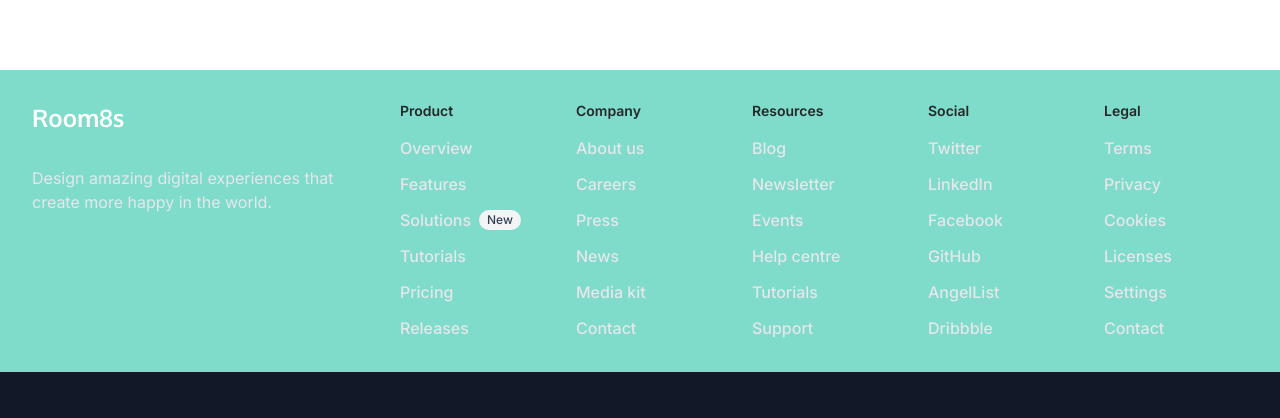
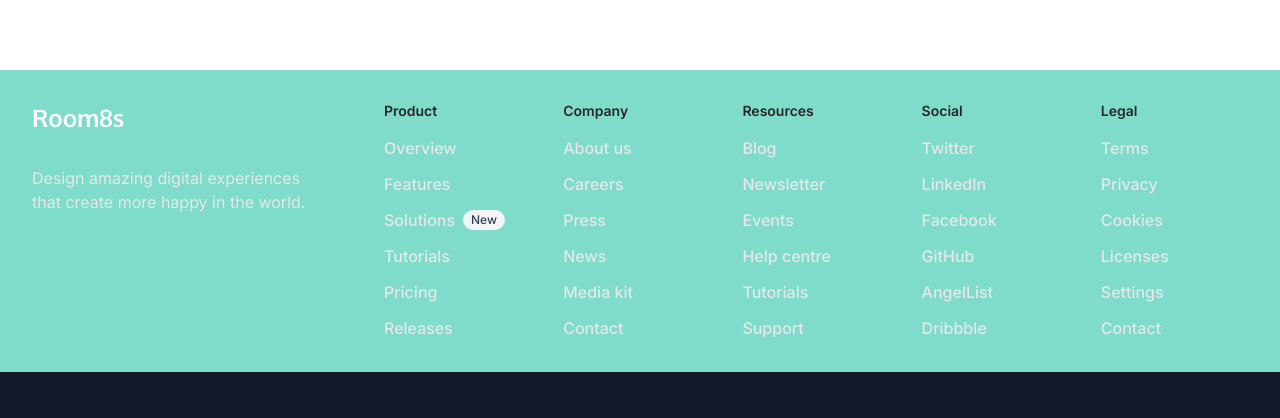
Before and after one commit to dorisjenny27/Room8s-OnlinePropertyPlatform-Frontend, a React (Vite) app: page / in a window 1280 px wide. Shown: the part 2423-2841 px from the top of the page. Built offline with nearby package versions, Linux system fonts and the light colour scheme.

Commit message:
fix: margin-apartments, wrap-footer

```diff
--- a/src/components/Apartments.jsx
+++ b/src/components/Apartments.jsx
@@ -4,7 +4,7 @@ import ApartmentImageCard from './ApartmentImageCard'
 function Apartments() {
   return (
     <div className="w-[100%] flex-col justify-start items-center gap-20 flex">
-        <div><span className="text-zinc-900 text-5xl font-semibold font-['Figtree'] leading-10">Explore </span><span className="text-[#7FDBCA] text-5xl font-semibold font-['Figtree'] leading-10">Apartments</span></div>
+        <div className='ml-10 md:m-0'><span className="text-zinc-900 text-5xl font-semibold font-['Figtree'] leading-10">Explore </span><span className="text-[#7FDBCA] text-5xl font-semibold font-['Figtree'] leading-10">Apartments</span></div>
         <div className="w-[100%] md:flex">
             <ApartmentImageCard imgUrl='https://s3-alpha-sig.figma.com/img/eb70/5303/9e120f9f2feb4937d10aa881474e1151?Expires=1716768000&Key-Pair-Id=APKAQ4GOSFWCVNEHN3O4&Signature=GdY6dYGsuVxFJzbDh5SsdVv-Q83-By30zqnNarxuGR9ZQd-qnLHqf2QnMhs3CTjhRAV61slqYPckwD9W~T-6kQ8efo3yY-1S6x5yLfUeJaqOvLSXnERdCHtt2EfInjMVwt7ooYpDputSsB8m-H2vxNSp4mCXHDR8DPCBmb4CNBYhgNtiIFu~AXvvnlNnseOMWxP52~o7nHIJy0m7ApaJGpknF0zTYketClmqDZ9-~Ku4HCugtlhBvVsfAkl6-hHqkrFI7pbJJUaRneDOAoGk0sbhkf5a10PzuFcepBV3bEzxqO30VQdF4c9B0h~SUSd3ROg5l2PP-fElU5nJRT2NfQ__' />
             <ApartmentImageCard imgUrl='https://s3-alpha-sig.figma.com/img/998d/054d/a2a41f062ccbc0bae7c5a4e53ed0a5a8?Expires=1716768000&Key-Pair-Id=APKAQ4GOSFWCVNEHN3O4&Signature=p~0h7a-R3zO40qg9GGz7q8H75Py7Phy8xoXvzJfFEVZ6GmOTh-XG3X8VpbZmIZNiBNmu3Q45Rv6-WNCFthHzPCkZxsyscJTbCXYaDE680XjCvusmrdV3KIMMMoDhOsGeog1gUaDLd~Km1V4CAcuDCp3Fte6Y-JrJ-q3k0kyFOFXHxa7hF871MRPhUG8cvoSgqUQGfpMR8j2-dTo0nK6MBsdmJ-xcfETVJo61gP5Su95YLD~~SVzelxKBoKxzxNa2KEbqPAc~oJeLa55lbus3gqagejH8wWQE9AAPtrmz9deClb~Ky68r5w3Qln4Nmu5P4hvHJJLNawL8JAz0adwpHw__'/>
--- a/src/components/Footer.jsx
+++ b/src/components/Footer.jsx
@@ -49,15 +49,15 @@ function Footer() {
     ];
 
     return (
-      <div className="flex flex-col items-start gap-16 p-8 bg-[#7FDBCA]">
-        <div className="flex justify-start items-start gap-16 w-full">
-          <div className="flex flex-col justify-start items-start gap-8 w-1/4">
+      <div className="p-8 bg-[#7FDBCA]">
+        <div className="flex flex-wrap md:flex-nowrap justify-start items-start gap-16 w-full">
+          <div className="flex flex-col flex-grow justify-start items-start gap-8 basis-1/4">
             <div className="text-center text-white text-2xl font-bold font-['Oxygen']">Room8s</div>
             <div className="text-gray-200 text-base font-normal font-['Inter']">
               Design amazing digital experiences that create more happy in the world.
             </div>
           </div>
-          <div className="flex flex-grow justify-start items-start gap-8">
+          <div className="flex flex-grow flex-wrap justify-start items-start gap-8 basis-3/4">
             <FooterLinks title="Product" links={productLinks} />
             <FooterLinks title="Company" links={companyLinks} />
             <FooterLinks title="Resources" links={resourcesLinks} />
```
